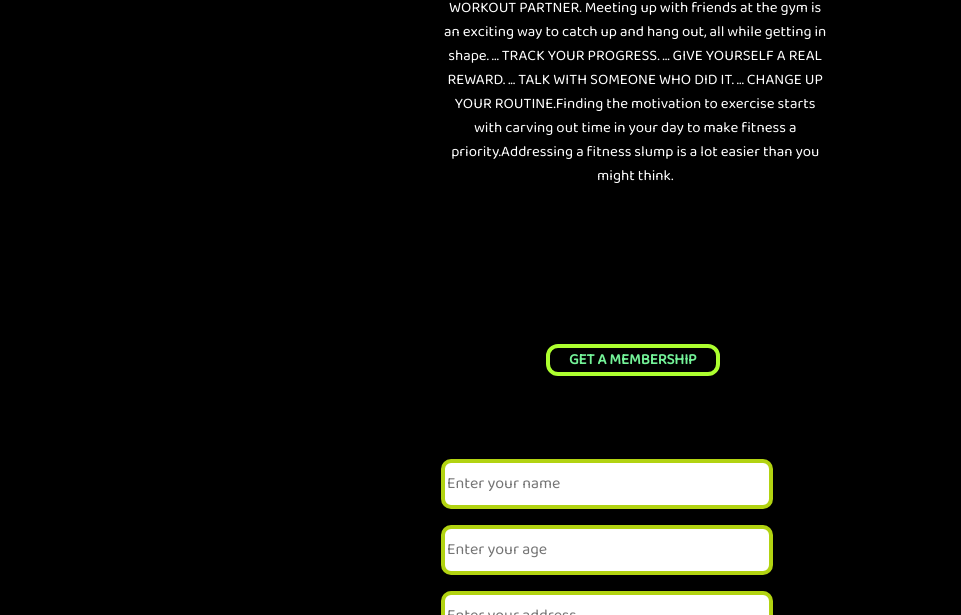
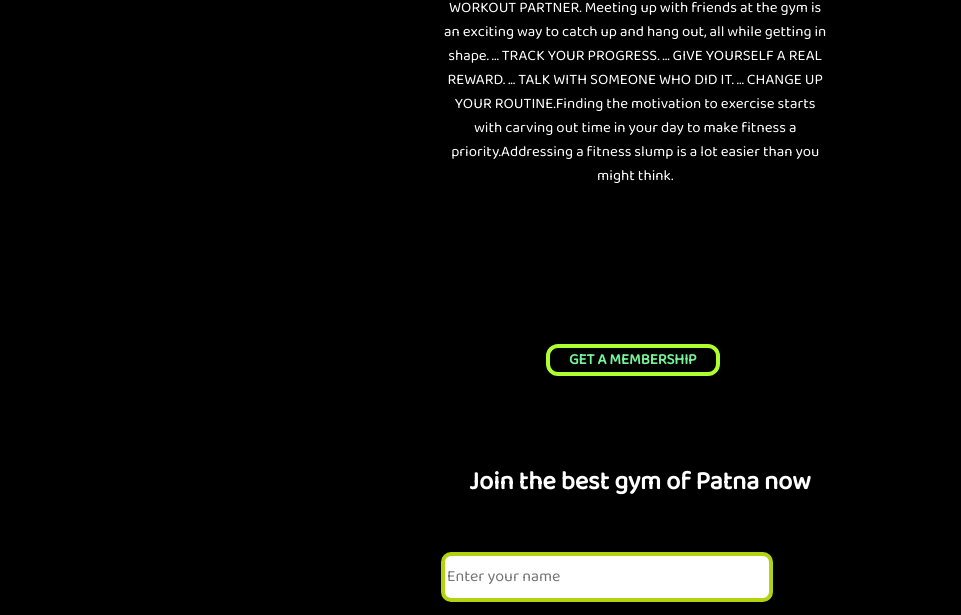
Before and after one commit to rai-sudhanshu/Project1, a plain HTML site: page index.html in a window 1280 px wide. Shown: the part 171-786 px from the top of the page, without its empty margins (0-961 px from the left). Drawn offline with Linux system fonts and the light colour scheme.

Commit message:
Finally Done

```diff
--- a/index.html
+++ b/index.html
@@ -55,6 +55,7 @@
     <div class="member">
         <b>GET A MEMBERSHIP</b>
     </div>
+    <h3>Join the best gym of Patna now</h3>
     <form action="action.php">
       <input type="text" id="name" name="I" placeholder="Enter your name"><br>
       <input type="text" id="age" name="II" placeholder="Enter your age"><br>
--- a/style.css
+++ b/style.css
@@ -120,3 +120,9 @@ body {
     top:20px;
     font-family: 'Baloo Bhai 2', cursive;
   }
+  h3{
+    color:white;
+    text-align: center;
+    font-family: 'Baloo Bhai 2', cursive;
+    font-size: 2vw;
+  }
```
